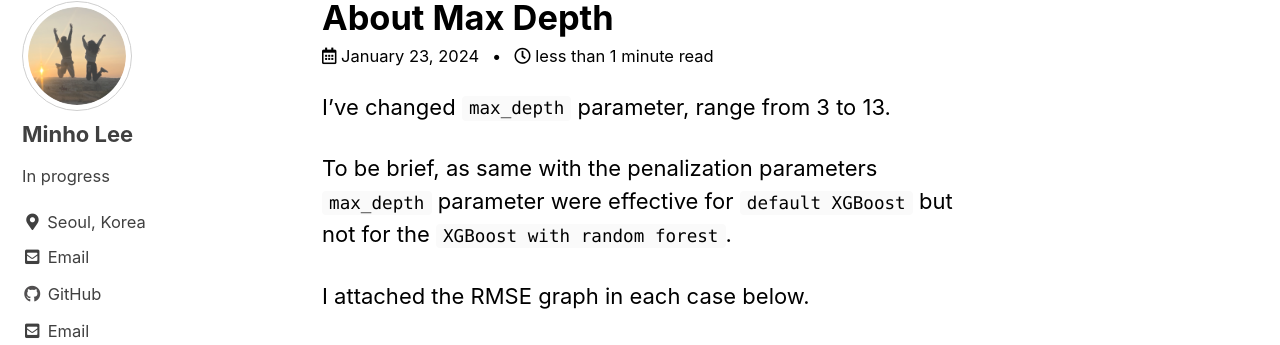
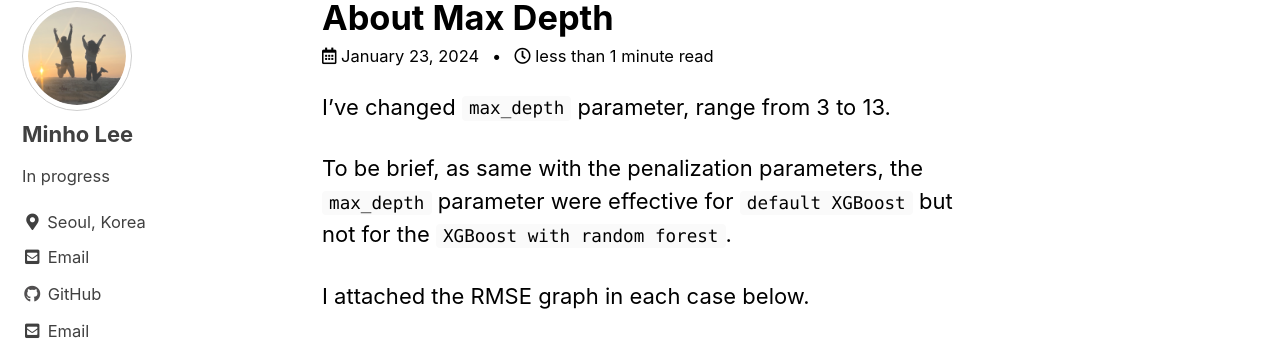
Before and after one commit to Inundata/Inundata.github.io, a Jekyll site: the page built from _posts/2024-01-23-max-depth.markdown, in a window 1280 px wide and 900 px high. Shown: the part 110-455 px from the top of the window. Built offline with Jekyll 4.4.1, drawn with Linux system fonts in a browser that asks for light colours; cached includes are drawn as plain includes; comment, search, counter and statistics services are not loaded.

```diff
--- a/_posts/2024-01-22-about-penalization.markdown
+++ b/_posts/2024-01-22-about-penalization.markdown
@@ -2,6 +2,7 @@
 title:  "About Penalization"
 show_date: true
 comments: true
+layout: single
 ---
 
 I've changed penalization parameters, specifically `lambda` and `alpha` in the xgboost.
--- a/_posts/2024-01-23-max-depth.markdown
+++ b/_posts/2024-01-23-max-depth.markdown
@@ -2,11 +2,12 @@
 title:  "About Max Depth"
 show_date: true
 comments: true
+layout: single
 ---
 
 I've changed `max_depth` parameter, range from 3 to 13.
 
-To be brief, as same with the penalization parameters `max_depth` parameter were effective for `default XGBoost` but not for the `XGBoost with random forest`.<br>
+To be brief, as same with the penalization parameters, the `max_depth` parameter were effective for `default XGBoost` but not for the `XGBoost with random forest`.<br>
 
 I attached the RMSE graph in each case below.<br>
 
```
